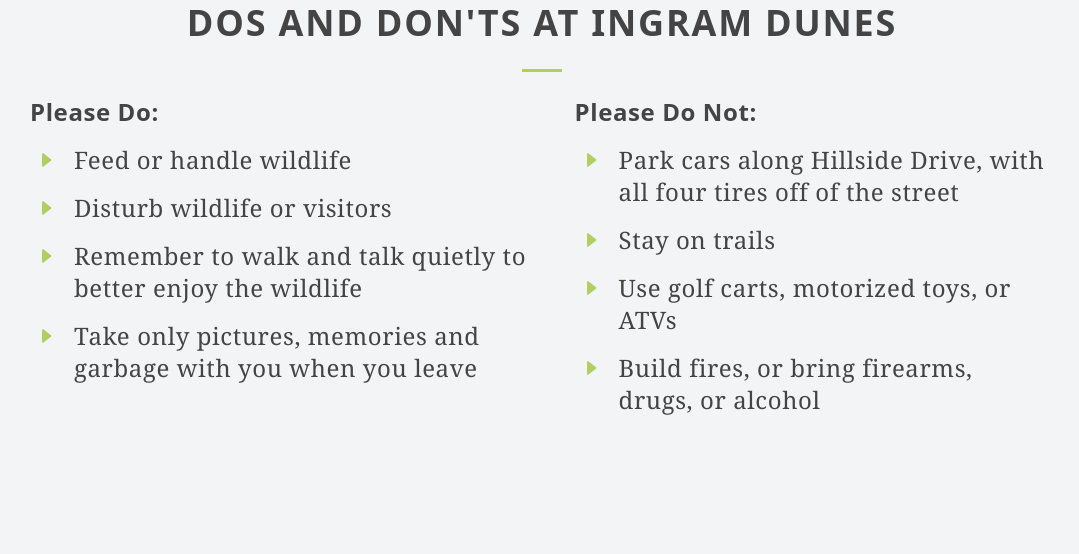
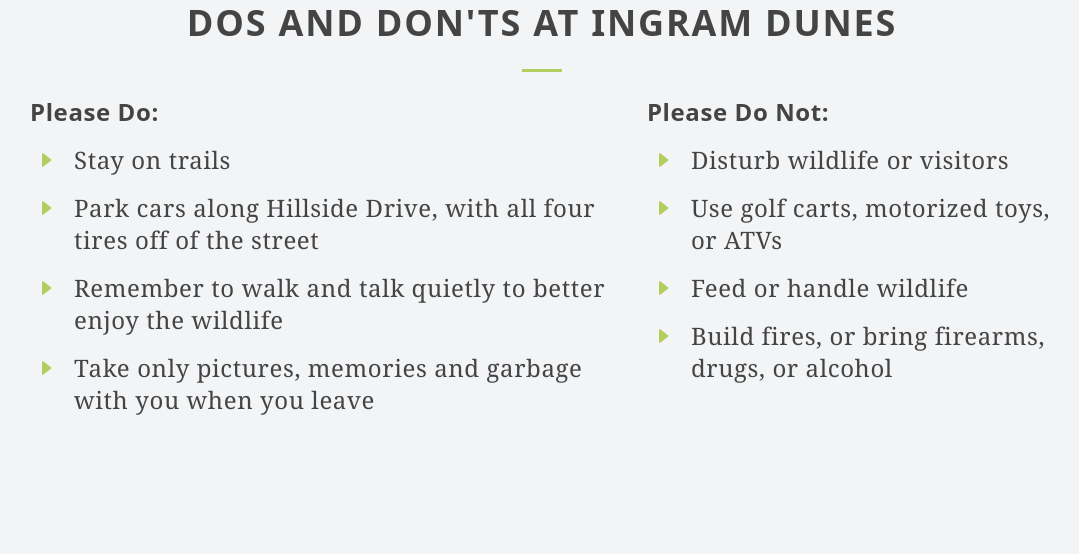
Before and after one commit to brittanycalla/ingram-dunes, a plain HTML site: page visit.html in a window 1280 px wide. Shown: the part 1293-1847 px from the top of the page, without its empty margins (98-1177 px from the left). Drawn offline with Linux system fonts and the light colour scheme.

Commit message:
fix copy, update dos and don'ts

```diff
--- a/visit.html
+++ b/visit.html
@@ -52,14 +52,14 @@
 			<div class="flex flex-col md:flex-row md:justify-between md:gap-10">
 				<div>
 					<h4 class="mb-4 text-2xl font-black tracking-wide text-[#444]">Please Do:</h4>
-					<ul class="mb-8 space-y-4 text-left font-serif text-xl lg:text-2xl leading-snug tracking-wide leading-normal text-[#444]">
+					<ul class="mb-8 space-y-4 text-left font-serif text-xl lg:text-2xl leading-snug tracking-wide text-[#444]">
 						<li class="flex items-start space-x-3">
 							<svg class="flex-shrink-0 w-8 h-8 fill-accent" clip-rule="evenodd" fill-rule="evenodd" stroke-linejoin="round" stroke-miterlimit="2" viewBox="0 0 24 24" xmlns="http://www.w3.org/2000/svg"><path d="m10.211 7.155c-.141-.108-.3-.157-.456-.157-.389 0-.755.306-.755.749v8.501c0 .445.367.75.755.75.157 0 .316-.05.457-.159 1.554-1.203 4.199-3.252 5.498-4.258.184-.142.29-.36.29-.592 0-.23-.107-.449-.291-.591-1.299-1.002-3.945-3.044-5.498-4.243z"/></svg>
-							<span>Feed or handle wildlife</span>
+							<span>Stay on trails</span>
 						</li>
 						<li class="flex items-start space-x-3">
 							<svg class="flex-shrink-0 w-8 h-8 fill-accent" clip-rule="evenodd" fill-rule="evenodd" stroke-linejoin="round" stroke-miterlimit="2" viewBox="0 0 24 24" xmlns="http://www.w3.org/2000/svg"><path d="m10.211 7.155c-.141-.108-.3-.157-.456-.157-.389 0-.755.306-.755.749v8.501c0 .445.367.75.755.75.157 0 .316-.05.457-.159 1.554-1.203 4.199-3.252 5.498-4.258.184-.142.29-.36.29-.592 0-.23-.107-.449-.291-.591-1.299-1.002-3.945-3.044-5.498-4.243z"/></svg>
-							<span>Disturb wildlife or visitors</span>
+							<span>Park cars along Hillside Drive, with all four tires off of the street</span>
 						</li>
 						<li class="flex items-start space-x-3">
 							<svg class="flex-shrink-0 w-8 h-8 fill-accent" clip-rule="evenodd" fill-rule="evenodd" stroke-linejoin="round" stroke-miterlimit="2" viewBox="0 0 24 24" xmlns="http://www.w3.org/2000/svg"><path d="m10.211 7.155c-.141-.108-.3-.157-.456-.157-.389 0-.755.306-.755.749v8.501c0 .445.367.75.755.75.157 0 .316-.05.457-.159 1.554-1.203 4.199-3.252 5.498-4.258.184-.142.29-.36.29-.592 0-.23-.107-.449-.291-.591-1.299-1.002-3.945-3.044-5.498-4.243z"/></svg>
@@ -76,15 +76,15 @@
 					<ul class="mb-8 space-y-4 text-left font-serif text-xl lg:text-2xl leading-snug tracking-wide leading-normal text-[#444]">
 						<li class="flex items-start space-x-3">
 							<svg class="flex-shrink-0 w-8 h-8 fill-accent" clip-rule="evenodd" fill-rule="evenodd" stroke-linejoin="round" stroke-miterlimit="2" viewBox="0 0 24 24" xmlns="http://www.w3.org/2000/svg"><path d="m10.211 7.155c-.141-.108-.3-.157-.456-.157-.389 0-.755.306-.755.749v8.501c0 .445.367.75.755.75.157 0 .316-.05.457-.159 1.554-1.203 4.199-3.252 5.498-4.258.184-.142.29-.36.29-.592 0-.23-.107-.449-.291-.591-1.299-1.002-3.945-3.044-5.498-4.243z"/></svg>
-							<span>Park cars along Hillside Drive, with all four tires off of the street</span>
-						</li>
-						<li class="flex items-start space-x-3">
-							<svg class="flex-shrink-0 w-8 h-8 fill-accent" clip-rule="evenodd" fill-rule="evenodd" stroke-linejoin="round" stroke-miterlimit="2" viewBox="0 0 24 24" xmlns="http://www.w3.org/2000/svg"><path d="m10.211 7.155c-.141-.108-.3-.157-.456-.157-.389 0-.755.306-.755.749v8.501c0 .445.367.75.755.75.157 0 .316-.05.457-.159 1.554-1.203 4.199-3.252 5.498-4.258.184-.142.29-.36.29-.592 0-.23-.107-.449-.291-.591-1.299-1.002-3.945-3.044-5.498-4.243z"/></svg>
-							<span>Stay on trails</span>
+							<span>Disturb wildlife or visitors</span>
 						</li>
 						<li class="flex items-start space-x-3">
 							<svg class="flex-shrink-0 w-8 h-8 fill-accent" clip-rule="evenodd" fill-rule="evenodd" stroke-linejoin="round" stroke-miterlimit="2" viewBox="0 0 24 24" xmlns="http://www.w3.org/2000/svg"><path d="m10.211 7.155c-.141-.108-.3-.157-.456-.157-.389 0-.755.306-.755.749v8.501c0 .445.367.75.755.75.157 0 .316-.05.457-.159 1.554-1.203 4.199-3.252 5.498-4.258.184-.142.29-.36.29-.592 0-.23-.107-.449-.291-.591-1.299-1.002-3.945-3.044-5.498-4.243z"/></svg>
 							<span>Use golf carts, motorized toys, or ATVs</span>
+						</li>
+						<li class="flex items-start space-x-3">
+							<svg class="flex-shrink-0 w-8 h-8 fill-accent" clip-rule="evenodd" fill-rule="evenodd" stroke-linejoin="round" stroke-miterlimit="2" viewBox="0 0 24 24" xmlns="http://www.w3.org/2000/svg"><path d="m10.211 7.155c-.141-.108-.3-.157-.456-.157-.389 0-.755.306-.755.749v8.501c0 .445.367.75.755.75.157 0 .316-.05.457-.159 1.554-1.203 4.199-3.252 5.498-4.258.184-.142.29-.36.29-.592 0-.23-.107-.449-.291-.591-1.299-1.002-3.945-3.044-5.498-4.243z"/></svg>
+							<span>Feed or handle wildlife</span>
 						</li>
 						<li class="flex items-start space-x-3">
 							<svg class="flex-shrink-0 w-8 h-8 fill-accent" clip-rule="evenodd" fill-rule="evenodd" stroke-linejoin="round" stroke-miterlimit="2" viewBox="0 0 24 24" xmlns="http://www.w3.org/2000/svg"><path d="m10.211 7.155c-.141-.108-.3-.157-.456-.157-.389 0-.755.306-.755.749v8.501c0 .445.367.75.755.75.157 0 .316-.05.457-.159 1.554-1.203 4.199-3.252 5.498-4.258.184-.142.29-.36.29-.592 0-.23-.107-.449-.291-.591-1.299-1.002-3.945-3.044-5.498-4.243z"/></svg>
```
